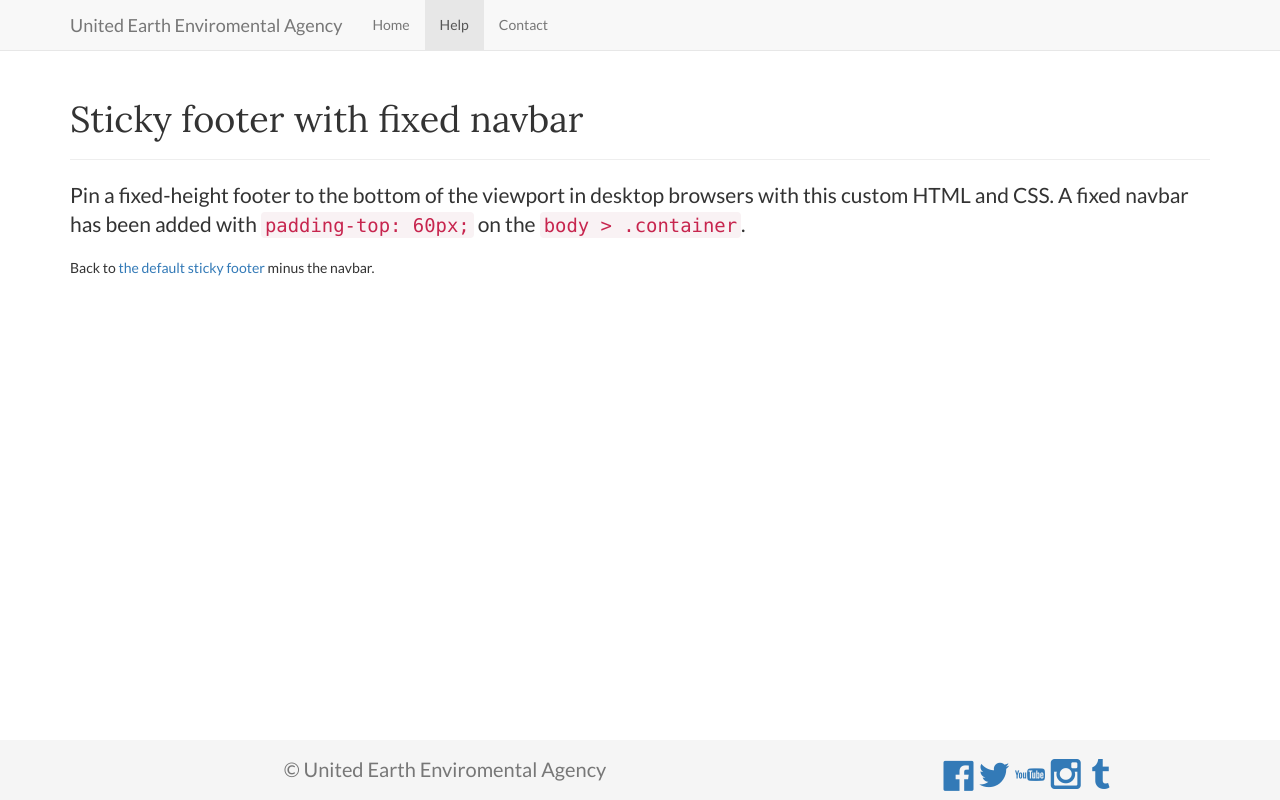
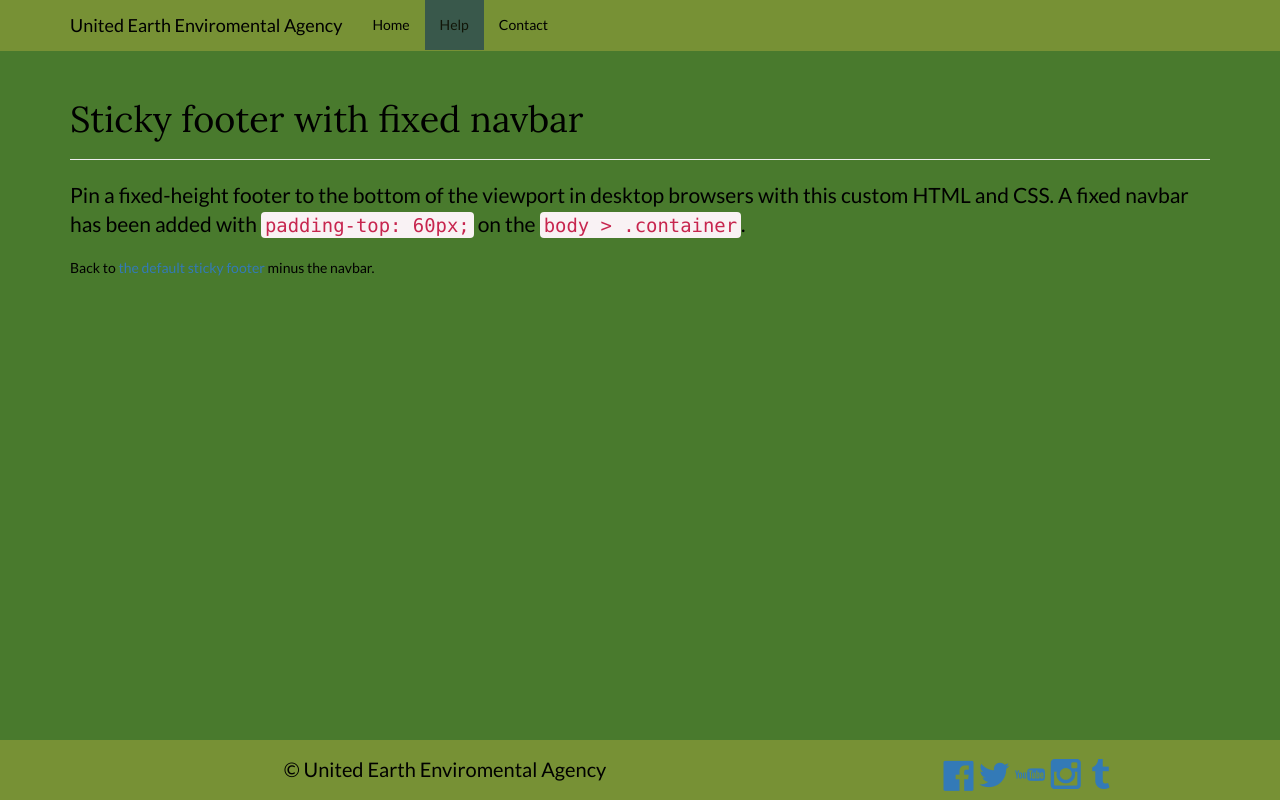
Before and after one commit to killerrin/MAD9013-Bootstrap-Website, a plain HTML site: page help.html in a window 1280 px wide. Drawn offline with Linux system fonts and the light colour scheme; a web font is replaced by a local one.

Commit message:
Background Colors

```diff
--- a/help.html
+++ b/help.html
@@ -12,17 +12,17 @@
 </head>
 
 <body>
-    <nav class="navbar navbar-default navbar-fixed-top">
+    <nav class="navbar navbar-inverse navbar-fixed-top">
         <div class="container">
             <div class="navbar-header">
                 <button type="button" class="navbar-toggle collapsed" data-toggle="collapse" data-target="#navbar" aria-expanded="false"
                     aria-controls="navbar">
-            <span class="sr-only">Toggle navigation</span>
-            <span class="icon-bar"></span>
-            <span class="icon-bar"></span>
-            <span class="icon-bar"></span>
-          </button>
-                <a class="navbar-brand" href="#">United Earth Enviromental Agency</a>
+                    <span class="sr-only">Toggle navigation</span>
+                    <span class="icon-bar"></span>
+                    <span class="icon-bar"></span>
+                    <span class="icon-bar"></span>
+                </button>
+                <a class="navbar-brand" href="index.html">United Earth Enviromental Agency</a>
             </div>
             <div id="navbar" class="collapse navbar-collapse">
                 <ul class="nav navbar-nav">
@@ -45,7 +45,7 @@
         <div class="container">
             <div class="row">
                 <div class="col-xs-12 col-md-8">
-                    <p class="text-muted copyrightText">&copy; United Earth Enviromental Agency</p>
+                    <p class="copyrightText">&copy; United Earth Enviromental Agency</p>
                 </div>
                 <div class="col-xs-12 col-md-4 social">
                     <a href="#"><span aria-hidden="true" class="iconic iconic-social-facebook"></span></a>
--- a/scss/main.scss
+++ b/scss/main.scss
@@ -2,23 +2,8 @@
 
 @import url('https://fonts.googleapis.com/css?family=Droid+Serif|Lora');
 @import url('https://fonts.googleapis.com/css?family=Droid+Sans|Lato|Open+Sans');
+
 @import "partials/_variables.scss";
-
-/* Apply the Font Styles */
-
-body {
-    font-family: $bodyFont;
-}
-
-h1,
-h2,
-h3,
-h4,
-h5,
-h6 {
-    font-family: $headerFont;
-}
-
 @import "partials/_mainPageLayout.scss";
 
 /* Set the map to centered */
--- a/scss/partials/_mainPageLayout.scss
+++ b/scss/partials/_mainPageLayout.scss
@@ -1,4 +1,49 @@
+/* Apply Background Colors */
+body {
+    background: $bodyBackground;
+    color: $fontColor;
+}
+
+.navbar, .footer {
+    background: $headerFooterBackground;
+    border-color: transparent;
+
+    color: $fontColor;
+}
+
+#navbar > ul > li {
+    &.active>a {
+        background: darkslategray;
+        opacity: 0.85;
+    }
+
+    &>a {
+        color: $fontColor;
+    }
+}
+
+.navbar-inverse .container .navbar-brand {
+    color: $fontColor;
+}
+
+/* Apply the Font Family */
+
+body {
+    font-family: $bodyFont;
+}
+
+h1,
+h2,
+h3,
+h4,
+h5,
+h6 {
+    font-family: $headerFont;
+}
+
+
 /* Set the footer to stick to the bottom of the page */
+
 html {
     position: relative;
     min-height: 100%;
@@ -17,7 +62,6 @@ body>.container {
     bottom: 0;
     width: 100%;
     min-height: 60px;
-    background-color: #f5f5f5;
 }
 
 
--- a/scss/partials/_variables.scss
+++ b/scss/partials/_variables.scss
@@ -1,8 +1,10 @@
-$colorOne: #359168;
-$colorTwo: #2D7A42;
-$colorThree: #3E913C;
-$colorFour: #497A2D;
-$colorFive: #779135;
+$color1: #359168;
+$color2: #2D7A42;
+$color3: #3E913C;
+$bodyBackground: #497A2D;
+$headerFooterBackground: #779135;
+
+$fontColor: black;
 
 $headerFont: 'Droid Serif', 'Lora', Georgia, serif;
 $bodyFont: 'Droid Sans', 'Lato', 'Open Sans', Arial, sans-serif;
```
Also changed, not shown: contact.html (+8 -8 lines), index.html (+9 -9 lines), css/main.css, 1 other file.
